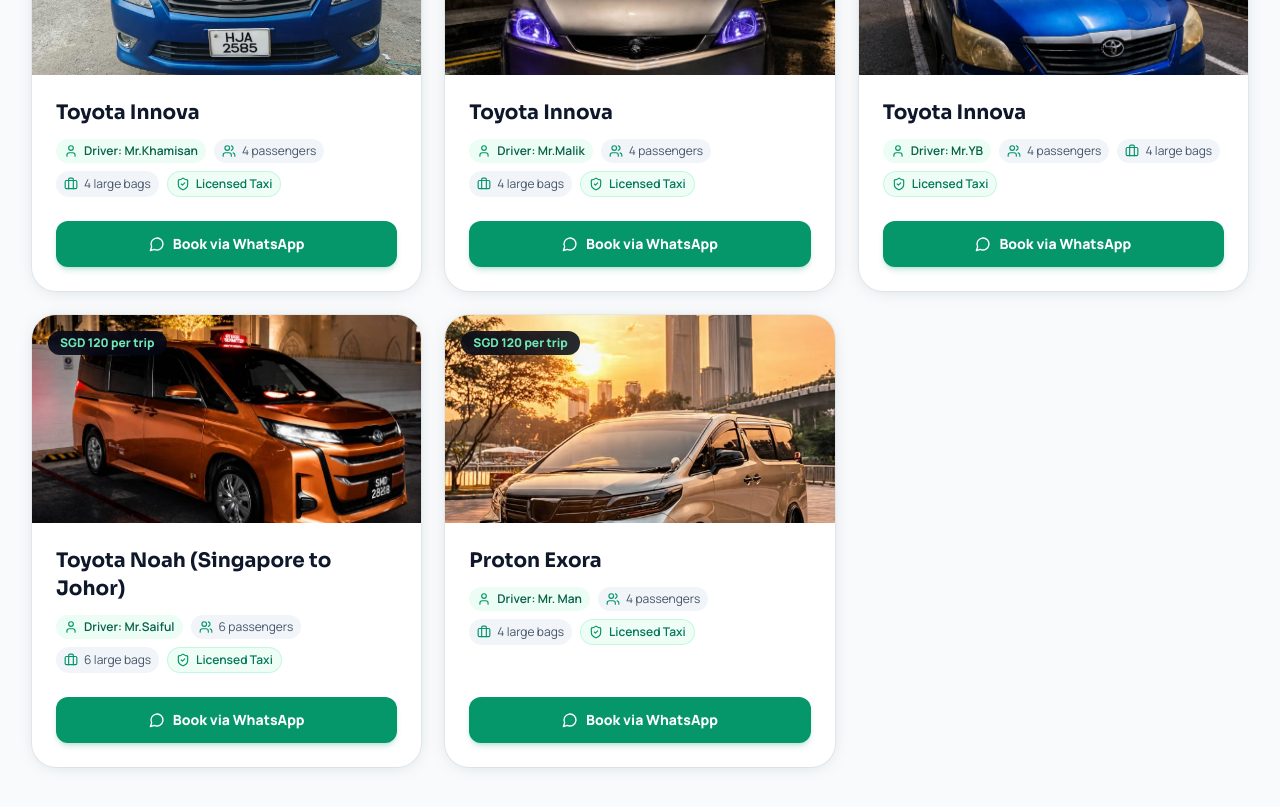
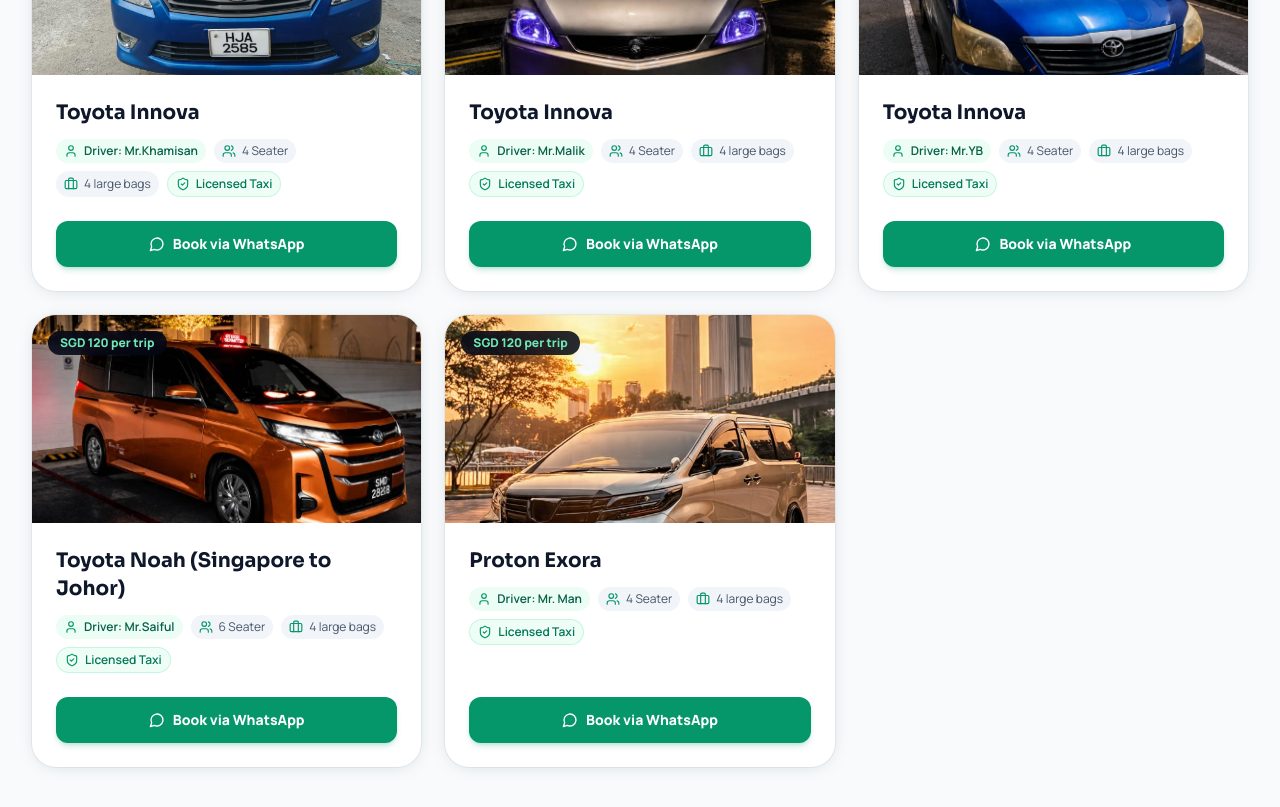
Before and after one commit to RifqiRazali/JohorTaxiCrossBorderWeb, a React (Vite) app in the folder apps/web/: page / in a window 1280 px wide. Shown: the part 2700-3507 px from the top of the page. Built offline with nearby package versions, Linux system fonts and the light colour scheme; the HTML template or start-up script is replaced by a standard one.

Commit message:
Minor Fleet Update

```diff
--- a/apps/web/src/data/fleetData.js
+++ b/apps/web/src/data/fleetData.js
@@ -20,7 +20,7 @@
     name: 'Toyota Innova',
     driverName: 'Mr. YY',
     rate: 'SGD 120 per trip',
-    seats: '4 passengers',
+    seats: '4 Seater',
     luggage: '4 large bags',
     whatsappNumber: '60127942974',
     image: '/images/fleet/toyotainnovakawan.jpeg',
@@ -30,7 +30,7 @@
     name: 'Toyota Innova',
     driverName: 'Mr. Razali',
     rate: 'SGD 120 per trip',
-    seats: '4 passengers',
+    seats: '4 Seater',
     luggage: '4 large bags',
     whatsappNumber: '601137433099',
     image: '/images/fleet/toyotainnovapa.jpeg',
@@ -40,7 +40,7 @@
     name: 'Toyota Innova',
     driverName: 'Mr. Elmee',
     rate: 'SGD 120 per trip',
-    seats: '4 passengers',
+    seats: '4 Seater',
     luggage: '4 large bags',
     whatsappNumber: '60106656136',
     image: '/images/fleet/toyotainnovaelmee.jpeg',
@@ -50,7 +50,7 @@
     name: 'Toyota Innova',
     driverName: 'Mr.Khamisan',
     rate: 'SGD 120 per trip',
-    seats: '4 passengers',
+    seats: '4 Seater',
     luggage: '4 large bags',
     whatsappNumber: '60127531753',
     image: '/images/fleet/toyotainnovakawan2.jpeg',
@@ -60,9 +60,9 @@
     name: 'Toyota Innova',
     driverName: 'Mr.Malik',
     rate: 'SGD 120 per trip',
-    seats: '4 passengers',
+    seats: '4 Seater',
     luggage: '4 large bags',
-    whatsappNumber: '60127531753',
+    whatsappNumber: '601117615585',
     image: '/images/fleet/toyotainnovamalik.jpeg',
   },
   {
@@ -70,9 +70,9 @@
     name: 'Toyota Innova',
     driverName: 'Mr.YB',
     rate: 'SGD 120 per trip',
-    seats: '4 passengers',
+    seats: '4 Seater',
     luggage: '4 large bags',
-    whatsappNumber: '60127531753',
+    whatsappNumber: '60142494247',
     image: '/images/fleet/toyotainnovayb.jpeg',
   },
   {
@@ -80,9 +80,9 @@
     name: 'Toyota Noah (Singapore to Johor)',
     driverName: 'Mr.Saiful',
     rate: 'SGD 120 per trip',
-    seats: '6 passengers',
-    luggage: '6 large bags',
-    whatsappNumber: '60127531753',
+    seats: '6 Seater',
+    luggage: '4 large bags',
+    whatsappNumber: '6588599366',
     image: '/images/fleet/toyotanoahsaiful.jpeg',
   },
   {
@@ -90,7 +90,7 @@
     name: 'Proton Exora',
     driverName: 'Mr. Man',
     rate: 'SGD 120 per trip',
-    seats: '4 passengers',
+    seats: '4 Seater',
     luggage: '4 large bags',
     whatsappNumber: '60177614385',
     image: '/images/fleet/vellfiretaximan.jpeg',
```
